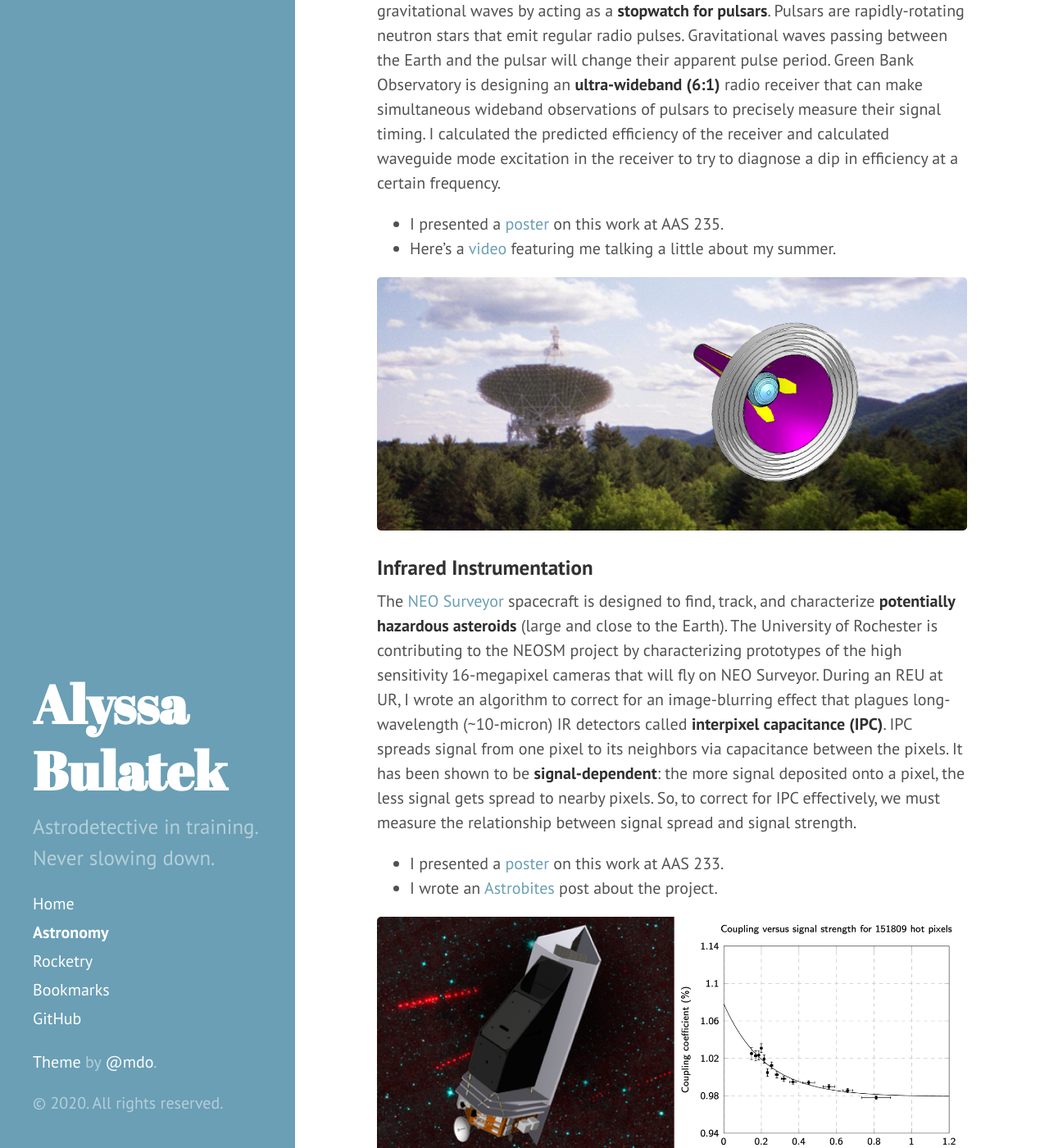
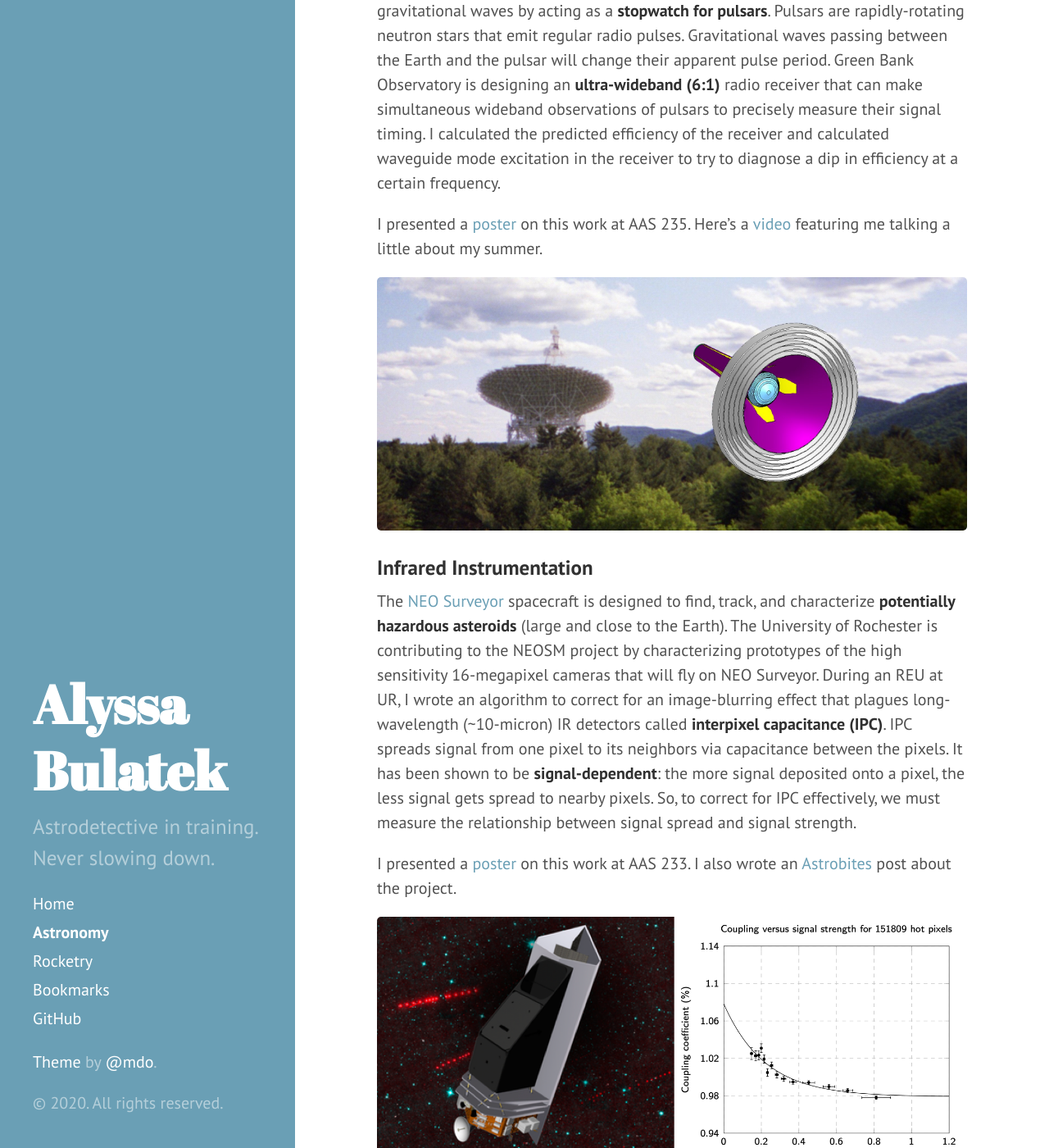
Before and after one commit to abulatek/abulatek.github.io, a Jekyll site: the page built from 01astronomy.md, in a window 1280 px wide and 1400 px high, scrolled down 333 px. Shown: the whole window at 82% size. Built offline with Jekyll 4.4.1, drawn with Linux system fonts in a browser that asks for light colours.

Commit message:
Removed bulletpoints

```diff
--- a/01astronomy.md
+++ b/01astronomy.md
@@ -9,8 +9,8 @@ I am thankful to have had several opportunities to do super cool research in ast
 ### Radio Instrumentation
 
 The [Green Bank Telescope](https://greenbankobservatory.org/science/telescopes/gbt/) is currently being used in [NANOGrav](http://nanograv.org/)'s search for gravitational waves by acting as a **stopwatch for pulsars**. Pulsars are rapidly-rotating neutron stars that emit regular radio pulses. Gravitational waves passing between the Earth and the pulsar will change their apparent pulse period. Green Bank Observatory is designing an **ultra-wideband (6:1)** radio receiver that can make simultaneous wideband observations of pulsars to precisely measure their signal timing. I calculated the predicted efficiency of the receiver and calculated waveguide mode excitation in the receiver to try to diagnose a dip in efficiency at a certain frequency.
-- I presented a [poster](https://abulatek.github.io/resources/GBO_poster.pdf) on this work at AAS 235.
-- Here's a [video](https://www.youtube.com/watch?v=Zfygjjy-36U) featuring me talking a little about my summer.
+
+I presented a [poster](https://abulatek.github.io/resources/GBO_poster.pdf) on this work at AAS 235. Here's a [video](https://www.youtube.com/watch?v=Zfygjjy-36U) featuring me talking a little about my summer.
 
 <p align="center">
   <img src="https://abulatek.github.io/resources/radio_inst_header.jpg" width="100%" alt="The Green Bank Telescope at left, with a not-to-scale model image of the ultra-wideband feed horn at right."/>
@@ -19,8 +19,8 @@ The [Green Bank Telescope](https://greenbankobservatory.org/science/telescopes/g
 ### Infrared Instrumentation
 
 The [NEO Surveyor](https://uanews.arizona.edu/story/uarizona-looks-toward-work-nasa-s-potential-asteroidhunting-space-telescope) spacecraft is designed to find, track, and characterize **potentially hazardous asteroids** (large and close to the Earth). The University of Rochester is contributing to the NEOSM project by characterizing prototypes of the high sensitivity 16-megapixel cameras that will fly on NEO Surveyor. During an REU at UR, I wrote an algorithm to correct for an image-blurring effect that plagues long-wavelength (~10-micron) IR detectors called **interpixel capacitance (IPC)**. IPC spreads signal from one pixel to its neighbors via capacitance between the pixels. It has been shown to be **signal-dependent**: the more signal deposited onto a pixel, the less signal gets spread to nearby pixels. So, to correct for IPC effectively, we must measure the relationship between signal spread and signal strength.
-- I presented a [poster](https://abulatek.github.io/resources/UR_poster.pdf) on this work at AAS 233.
-- I wrote an [Astrobites](https://astrobites.org/2018/11/05/ur-interpixel-capacitance/) post about the project.
+
+I presented a [poster](https://abulatek.github.io/resources/UR_poster.pdf) on this work at AAS 233. I also wrote an [Astrobites](https://astrobites.org/2018/11/05/ur-interpixel-capacitance/) post about the project.
 
 <p align="center">
   <img src="https://abulatek.github.io/resources/ir_inst_header.png" width="100%" alt="The NEO Surveyor Spacecraft at left, with a plot showing the relationship between interpixel coupling and signal strength at right."/>
@@ -29,7 +29,8 @@ The [NEO Surveyor](https://uanews.arizona.edu/story/uarizona-looks-toward-work-n
 ### Dwarf Galaxies
 
 The research group I was part of at Macalester was led by Dr. John Cannon. I worked with him as part of two different classes, during which we imaged three dwarf local volume dwarf galaxies. In the spring of 2018, my Observational Astronomy course at Macalester analyzed 21 cm data from the VLA on KDG 215, which has a very interesting (and predominantly recent) star formation history. An image of KDG 215 is shown below. My second semester at Macalester, I worked in a research group with several students imaging two other dwarf galaxies (UGC 11411 and UGC 8245). Our work was featured by [AAS Nova](https://aasnova.org/2017/10/11/exploring-our-low-mass-neighbors/).
-  - Some of the first-year researchers in the group who got REU positions were [featured on the Macalester website](https://www.macalester.edu/news/2017/08/first-year-firecrackers/), and interviews with each of us are included.
+
+Some of the first-year researchers in the group who got REU positions were [featured on the Macalester website](https://www.macalester.edu/news/2017/08/first-year-firecrackers/), and interviews with each of us are included.
 
 <p align="center">
   <img src="https://abulatek.github.io/resources/galaxies_header.jpg" width="100%" alt="A series of HI images of KDG 215. The HI column density map of the dwarf galaxy at left, the line-of-sight velocity of the HI at center, and the velocity dispersion of the HI at right."/>
```
